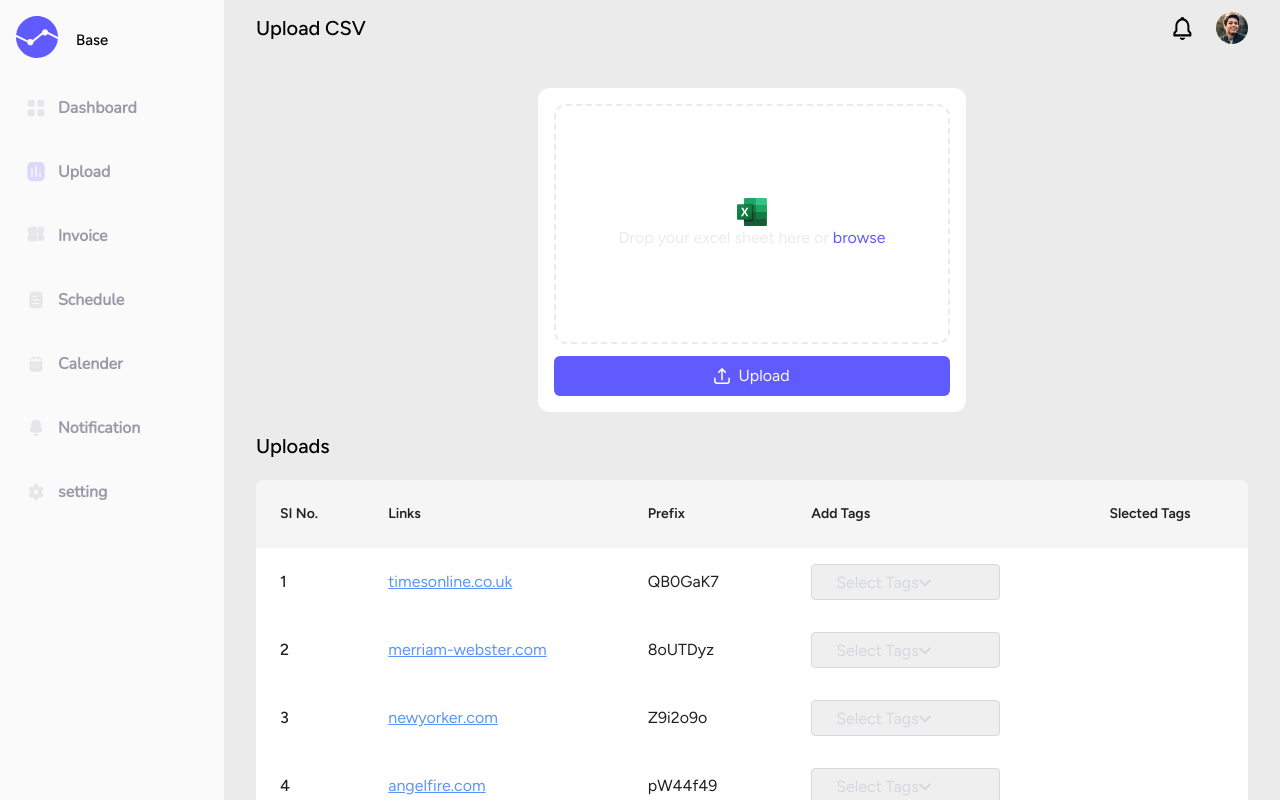
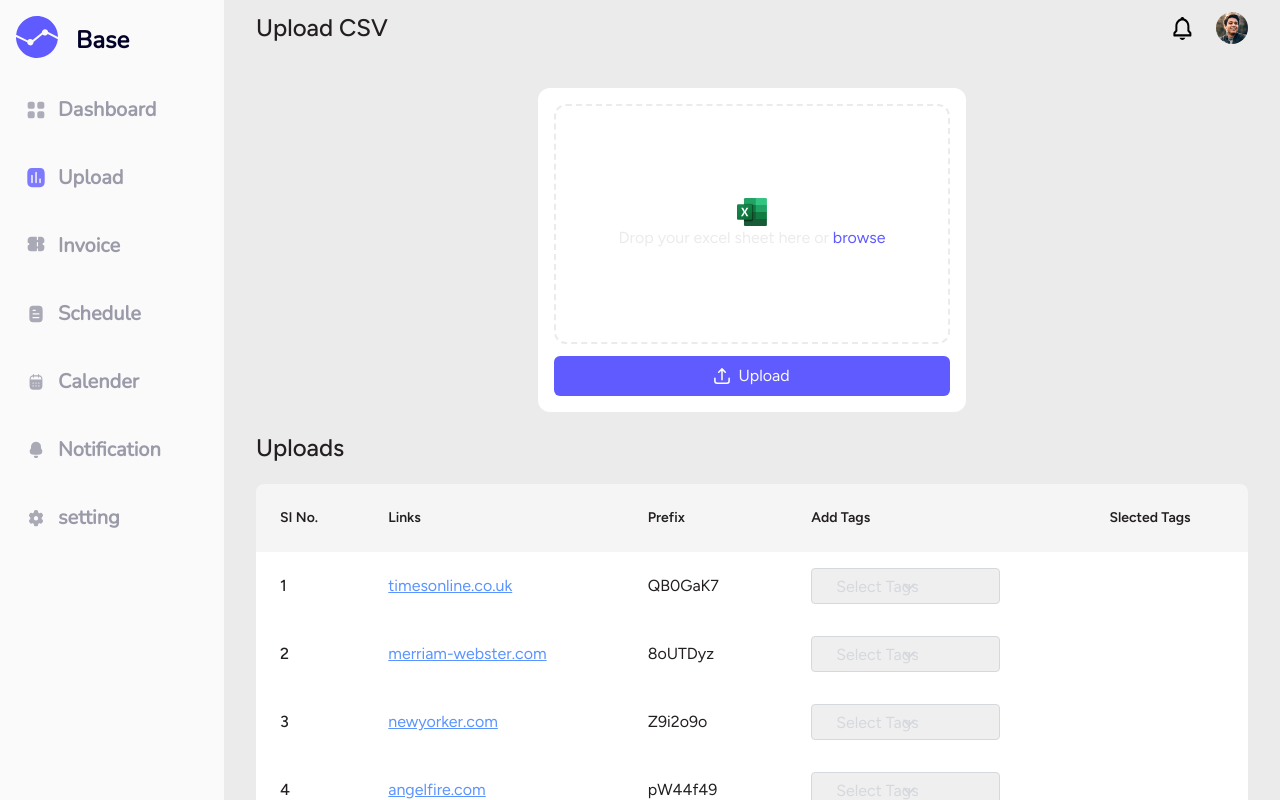
Before and after one commit to abhishekrawe/open-in-app, a React (Vite) app: page /uploadhome in a window 1280 px wide. Built offline with nearby package versions, Linux system fonts and the light colour scheme.

Commit message:
Fixed UI for Mobile responsive sidebar, Navbar, tag selector

```diff
--- a/src/Popover/TagSlector.jsx
+++ b/src/Popover/TagSlector.jsx
@@ -4,7 +4,7 @@ import { ChevronDownIcon } from "../assets/icons";
 function TagSelector({ tags, value, onChange }) {
   return (
     <div className='relative text-gray-drop'>
-      <div className='pointer-events-none absolute inset-y-0 right-0 flex items-center mr-32'>
+      <div className='pointer-events-none absolute inset-y-0 right-0 flex items-center md:mr-36 lg:mr-36 xl:mr-36'>
         <ChevronDownIcon width={16} height={16} />
       </div>
       <select
--- a/src/components/DataUploads.jsx
+++ b/src/components/DataUploads.jsx
@@ -24,8 +24,8 @@ function DataUploads() {
 
   return (
     <div className='rounded-3xl'>
-      <div className='hidden md:flex items-center py-5 '>
-        <span className='text-black-12 text-xl font-medium'>Uploads</span>
+      <div className='md:flex items-center py-5 '>
+        <span className='text-black-10 text-2xl font-medium font-figtree leading-8'>Uploads</span>
       </div>
       <table className="w-full text-sm text-left bg-white-30 rounded-lg p">
         <thead className="text-md">
@@ -70,7 +70,7 @@ function DataUploads() {
                 {selectedTagsMap[data.id] &&
                   selectedTagsMap[data.id].map((tag, index) => (
                     <div key={index} className="inline-flex items-center px-2 py-1 me-2 text-sm font-medium text-white-10 bg-blue-10 rounded dark:text-white-10" style={{ whiteSpace: 'nowrap' }}>
-                      <span className="flex">{tag}<LebelRemoveIcon /></span>
+                      {tag}<LebelRemoveIcon />
                     </div>
 
                   ))}
--- a/src/components/Header.jsx
+++ b/src/components/Header.jsx
@@ -27,16 +27,16 @@ export default function Header({ setMobileMenuOpen }) {
 
                 {/* Visible on larger screens */}
                 <div className='hidden md:flex items-center gap-3'>
-                    <span className='text-black-12 text-xl font-medium'>Upload CSV</span>
+                    <span className='text-black-10 text-2xl font-medium font-figtree leading-8'>Upload CSV</span>
                 </div>
 
                 {/* Visible on mobile screens */}
-                <div className='flex gap-3 items-center w-[192px] md:hidden'>
+                <div className='flex gap-3 items-center w-[150px] md:hidden'>
                     <div className='w-12 h-12 rounded bg-black-100 overflow-hidden'>
                         <BaseLogoIcon />
                     </div>
                     <div className='flex flex-col gap-1 grow items-start'>
-                        <span className='text-[15px] font-medium leading-[22px]'>
+                        <span className='text-blue-30 font-nunito font-semibold text-2xl'>
                             Base
                         </span>
                     </div>
--- a/src/components/Navbar.jsx
+++ b/src/components/Navbar.jsx
@@ -47,7 +47,7 @@ function NavItem({ to, icon, label, setMobileMenuOpen }) {
         >
             <NavLink
                 to={to}
-                className='group flex items-center transition-all py-2 px-4 gap-3 rounded hover:bg-navbar-100 text-gray-text font-nunito font-semibold text-md'
+                className='group flex items-center transition-all py-2 px-4 gap-3 rounded hover:bg-navbar-100 text-gray-text font-nunito text-xl font-semibold'
             >
                 {icon}
                 <span className='text-md font-nunito opacity-100 group-hover:opacity-100 transition-all font-semibold'>
--- a/src/components/Sidebar.jsx
+++ b/src/components/Sidebar.jsx
@@ -11,7 +11,7 @@ export default function Sidebar({ mobileMenuOpen, setMobileMenuOpen }) {
               <BaseLogoIcon/>
             </div>
             <div className='flex flex-col gap-1 grow items-start'>
-              <span className='text-[15px] font-medium leading-[22px]'>
+              <span className='text-blue-30 font-nunito font-semibold text-2xl'>
                 Base
               </span>
             </div>
@@ -23,14 +23,14 @@ export default function Sidebar({ mobileMenuOpen, setMobileMenuOpen }) {
       {/* Mobile navigation */}
       {mobileMenuOpen && (
         <div className='tablet:hidden fixed h-full w-screen bg-black-30/20 backdrop-blur-sm supports-[backdrop-filter]:bg-black-30/20 z-40 inset-0 overflow-hidden transition-all'>
-          <div className='h-full w-[224px] shadow-sm bg-white-10 flex flex-col items-center py-4 px-[10px] gap-4 text-black-100 overflow-y-auto'>
+          <div className='h-full w-[224px] shadow-sm bg-white-10 flex flex-col items-center py-4 px-[10px] gap-4 text-black-100 overflow-y-auto rounded-r-3xl'>
             <div className='flex flex-col gap-6 items-center w-full grow'>
               <div className='flex gap-3 items-center w-[192px]'>
                 <div className='w-12 h-12 rounded bg-black-100 overflow-hidden'>
                   <BaseLogoIcon/>
                 </div>
                 <div className='flex flex-col gap-1 grow items-start'>
-                  <span className='text-[15px] font-medium leading-[22px]'>
+                  <span className='text-blue-30 font-nunito font-semibold text-xl leading-normal'>
                     Base
                   </span>
                 </div>
@@ -38,7 +38,7 @@ export default function Sidebar({ mobileMenuOpen, setMobileMenuOpen }) {
               <Navbar setMobileMenuOpen={setMobileMenuOpen} />
               <div
                 onClick={() => setMobileMenuOpen(false)}
-                className='absolute top-[20px] left-[240px] bg-black-100 text-black-12 rounded-full p-2 z-50 shadow-sm'
+                className='absolute top-[21px] left-[170px] bg-black-100 text-black-12 rounded-full p-2 z-50 shadow-sm'
               >
                 <MenuCloseIcon width={20} height={20} />
               </div>
--- a/src/index.css
+++ b/src/index.css
@@ -16,18 +16,18 @@
   }
 
   .main-nav__link a.active span {
-    @apply opacity-20;
+    @apply opacity-80;
   }
 
   .main-nav__link svg {
-    @apply w-5 h-5 opacity-20 transition-all;
+    @apply w-5 h-5 opacity-80 transition-all;
   }
 
   .main-nav__link a:hover svg {
-    @apply opacity-20;
+    @apply opacity-80;
   }
 
   .main-nav__link a.active svg {
-    @apply opacity-20;
+    @apply opacity-80;
   }
 }
--- a/tailwind.config.js
+++ b/tailwind.config.js
@@ -17,6 +17,7 @@ export default {
       blue: {
         10: "rgba(96, 91, 255, 1)",
         20: "rgba(91, 147, 255, 1)",
+        30: "rgb(3, 2, 41)",
       },
       black: {
         10: "rgba(35, 31, 32, 1)",
```
